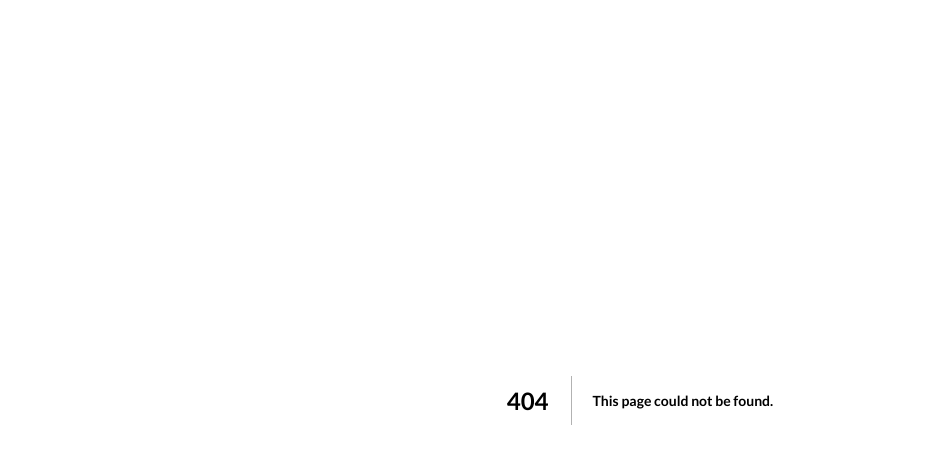
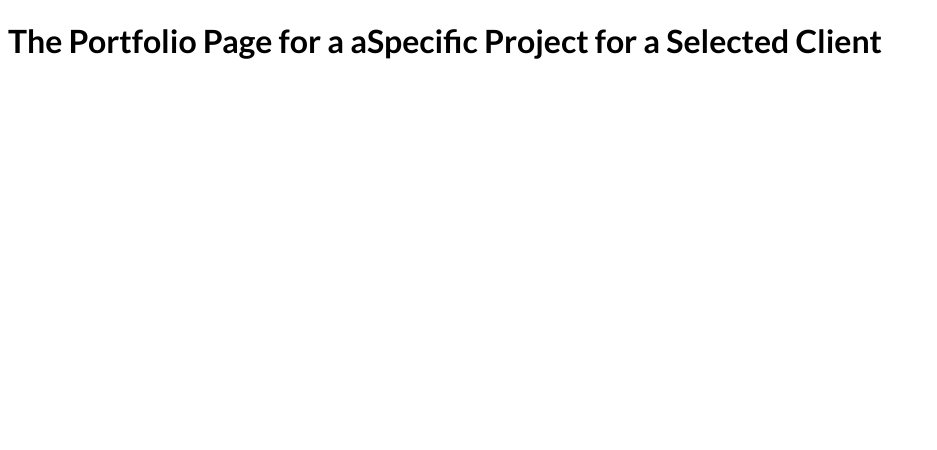
Before and after one commit to canopus-m-satoshi/nextjs-course-code, a Next.js app: page /clients/1/1 in a window 1280 px wide. Before the commit this address had no page. Shown: the top 450 px of the page, without its empty margins (0-937 px from the left). Built offline with nearby package versions, Linux system fonts and the light colour scheme.

Commit message:
59. Building Nested Dynamic Routes & Paths

```diff
--- /dev/null
+++ b/pages/clients/[id]/[clientprojectid].js
@@ -0,0 +1,15 @@
+import { useRouter } from 'next/router';
+
+function SelectedClientProjectPage() {
+  const router = useRouter();
+
+  console.log(router.query);
+
+  return (
+    <div>
+      <h1>The Portfolio Page for a aSpecific Project for a Selected Client</h1>
+    </div>
+  );
+}
+
+export default SelectedClientProjectPage;
```
Also changed, not shown: pages/clients/[id]/index.js (added, +15 -0 lines), pages/clients/index.js (added, +9 -0 lines).
